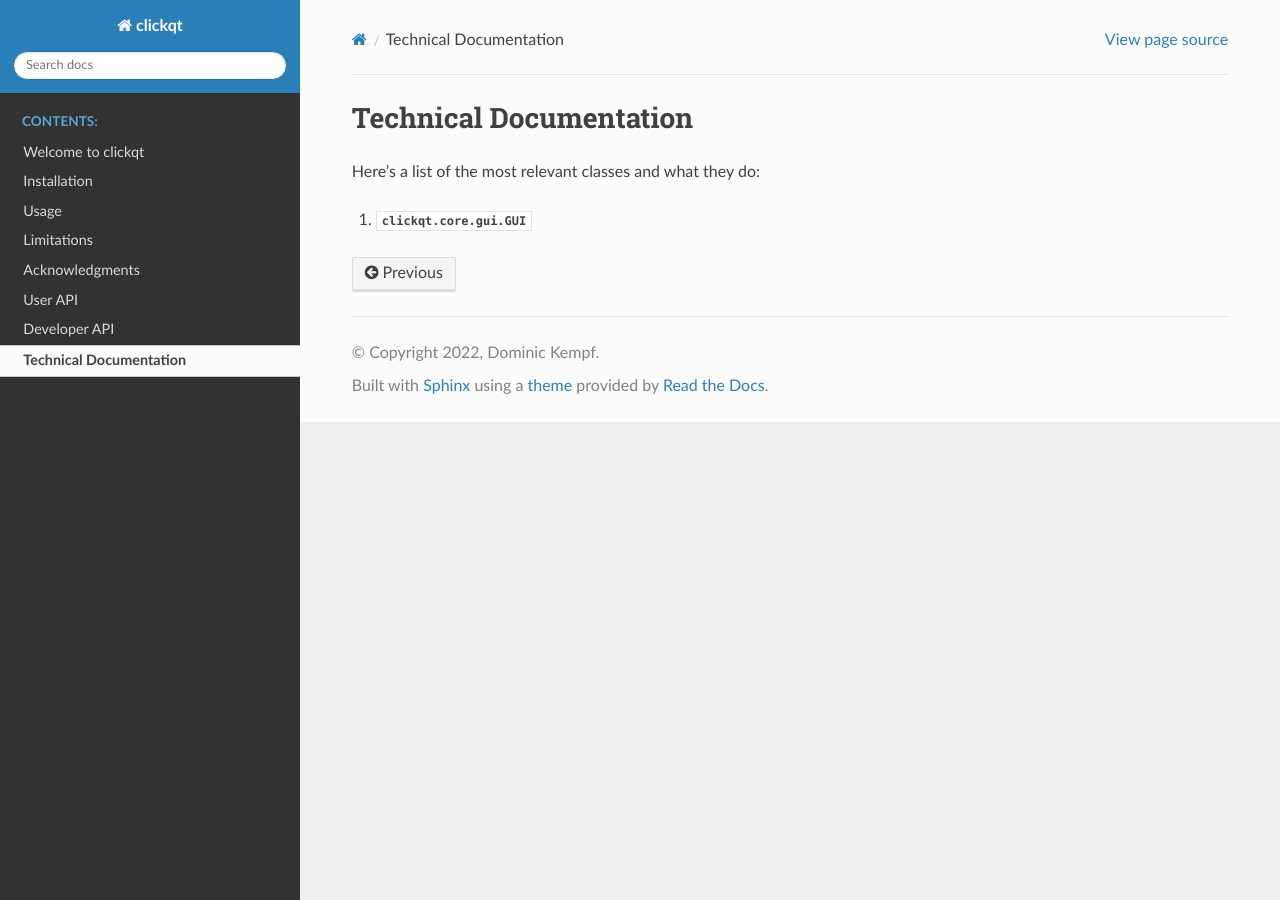
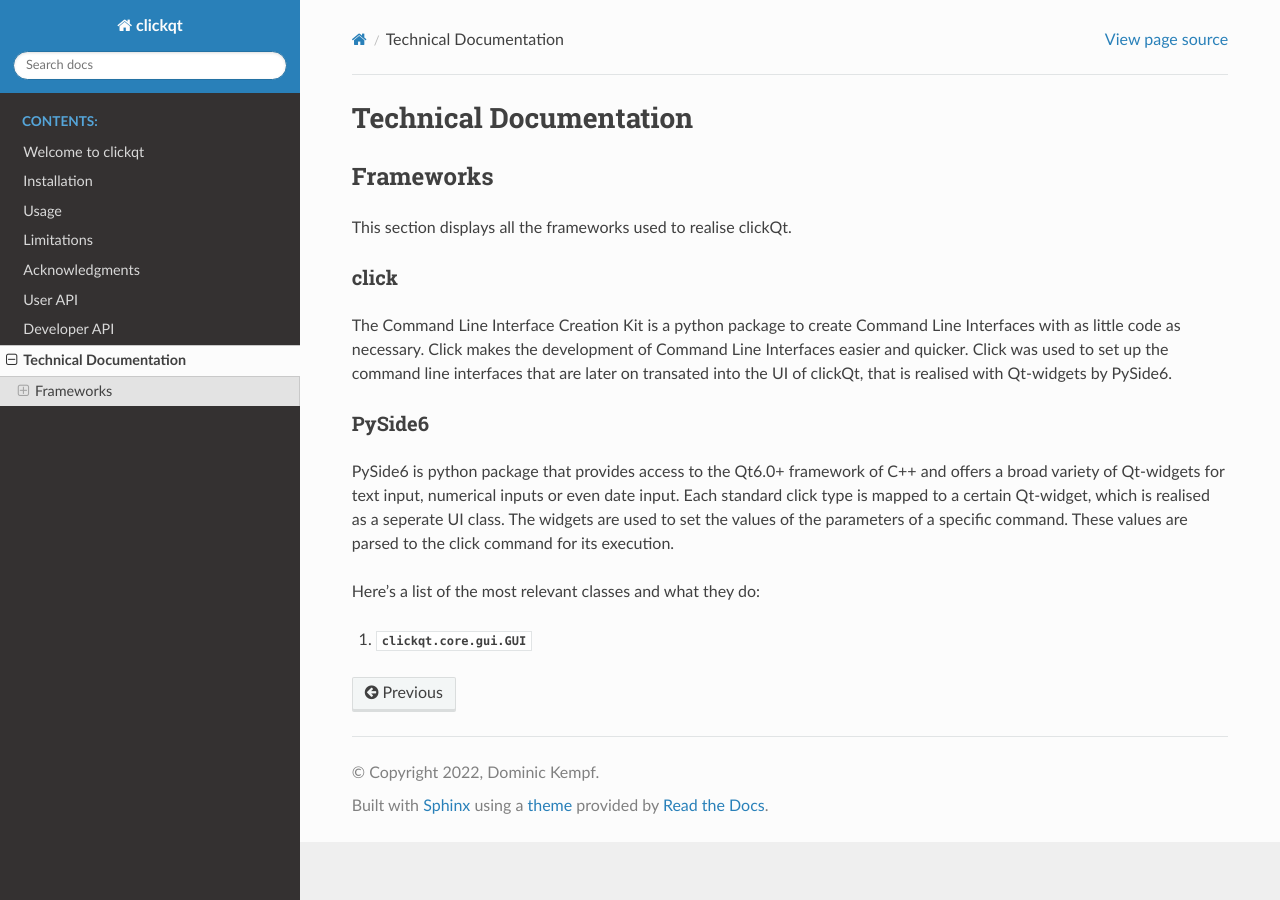
Before and after one commit to pale-ale/clickqt_practical, a Sphinx documentation site: the page built from doc/technical_doc.rst, in a window 1280 px wide. Built offline with Sphinx 7.4.7 and the Read the Docs theme 2.0.0, drawn with Linux system fonts in a browser that asks for light colours.

Commit message:
add stepstone for technical documentation

```diff
--- a/doc/technical_doc.rst
+++ b/doc/technical_doc.rst
@@ -1,5 +1,22 @@
 Technical Documentation
-========
+=======================
+
+==========
+Frameworks
+==========
+This section displays all the frameworks used to realise clickQt.
+
+click
+-----
+The Command Line Interface Creation Kit is a python package to create Command Line Interfaces with as little code as necessary. Click makes the
+development of Command Line Interfaces easier and quicker. Click was used to set up the command line interfaces that are later on
+transated into the UI of clickQt, that is realised with Qt-widgets by PySide6.
+
+PySide6
+-------
+PySide6 is python package that provides access to the Qt6.0+ framework of C++ and offers a broad variety of Qt-widgets for text input, numerical inputs or even date input.
+Each standard click type is mapped to a certain Qt-widget, which is realised as a seperate UI class. The widgets are used to set
+the values of the parameters of a specific command. These values are parsed to the click command for its execution.
 
 Here's a list of the most relevant classes and what they do:
 
```
